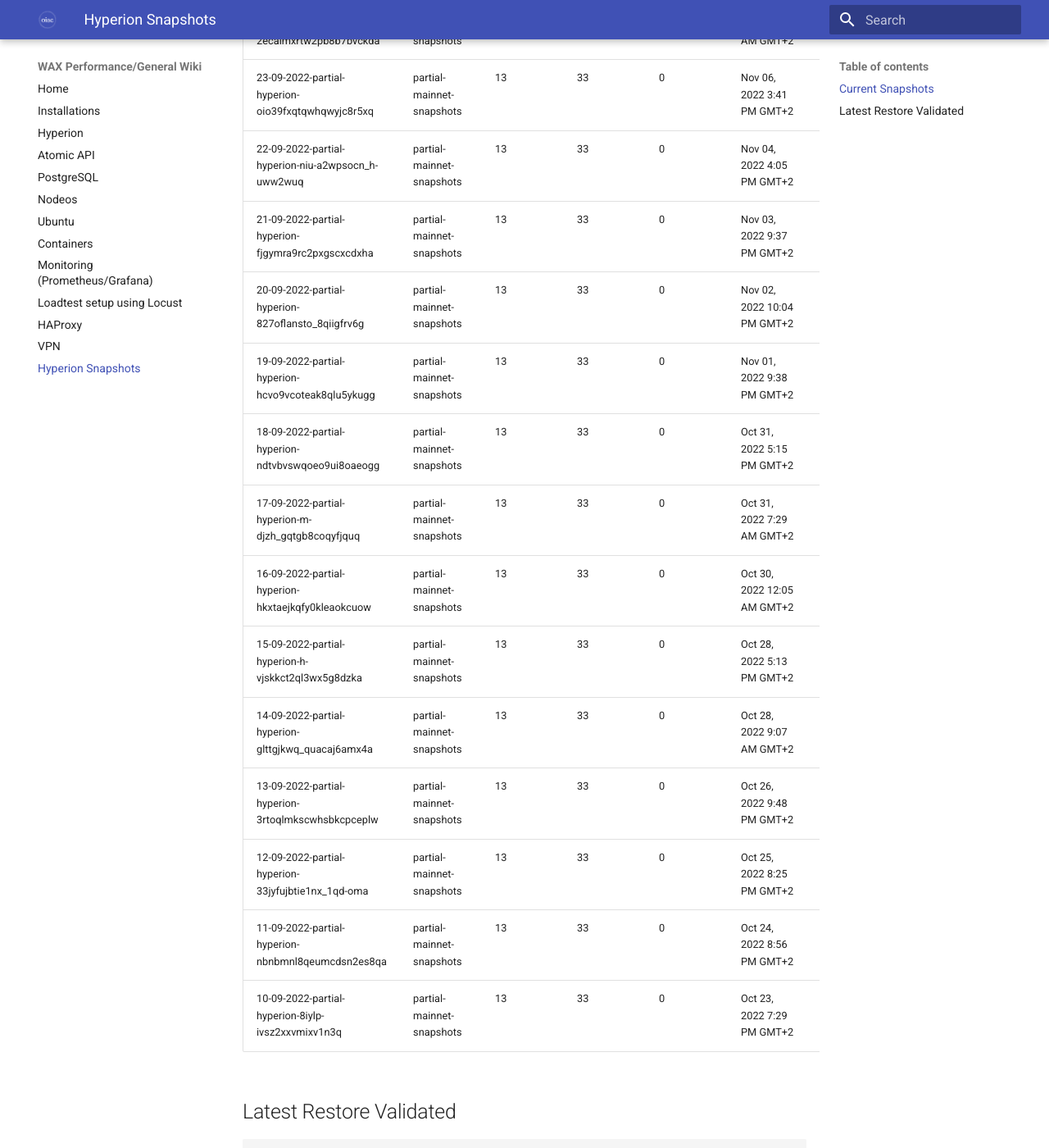
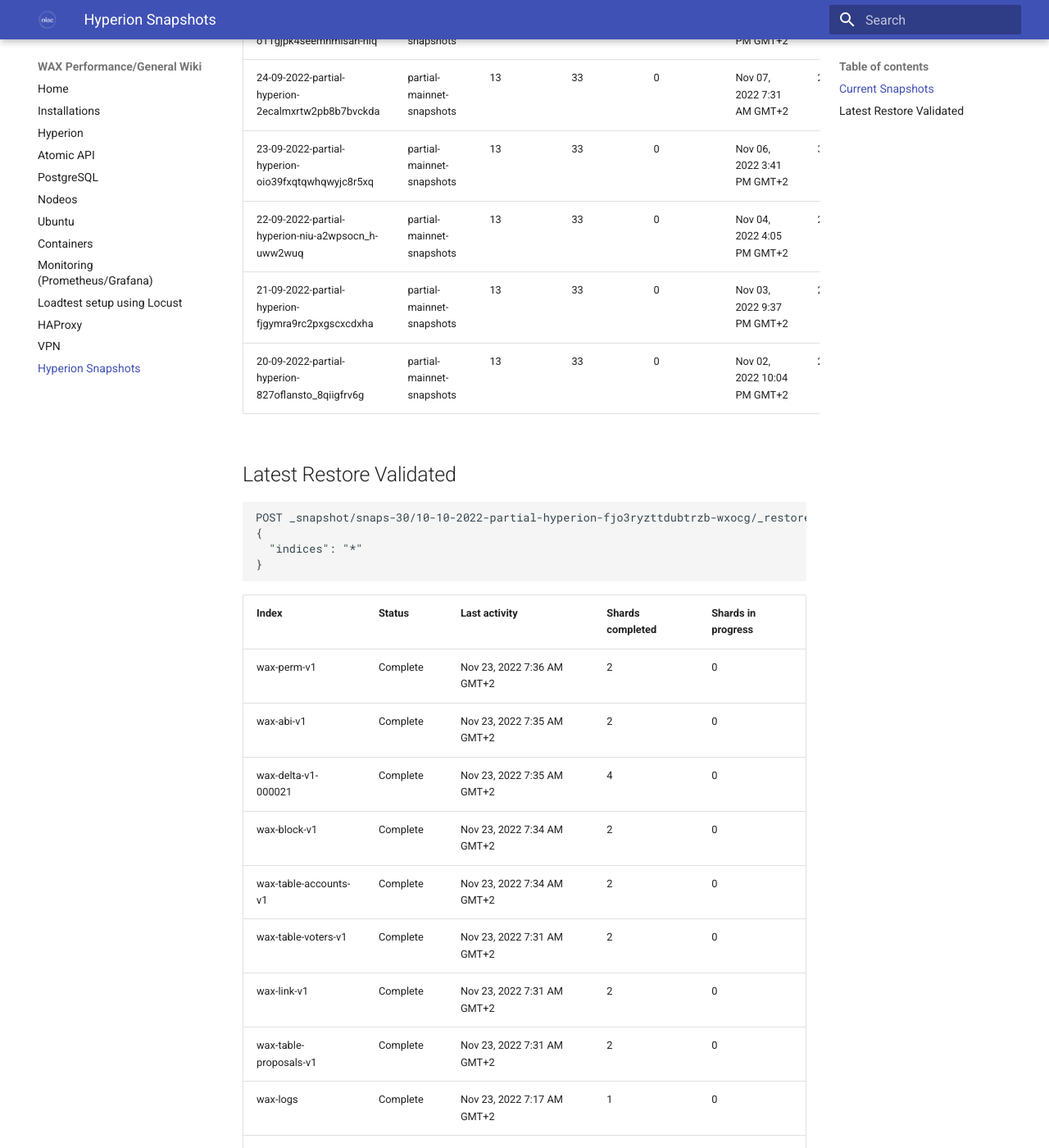
Before and after one commit to oneinacillian/wiki, an MkDocs documentation site: the page built from docs/snapshots.md, in a window 1280 px wide and 1400 px high, scrolled down 3577 px. Shown: the whole window at 82% size. Built offline with MkDocs 1.6.1 and Material for MkDocs 9.7.7, drawn with Linux system fonts in a browser that asks for light colours; some of the changed text lies outside the part shown.

Commit message:
snapshot for 14/10

```diff
--- a/docs/snapshots.md
+++ b/docs/snapshots.md
@@ -80,16 +81,6 @@
 | 22-09-2022-partial-hyperion-niu-a2wpsocn_h-uww2wuq | partial-mainnet-snapshots | 13      | 33     | 0             | Nov 04, 2022 4:05 PM GMT+2  | 22s      |
 | 21-09-2022-partial-hyperion-fjgymra9rc2pxgscxcdxha | partial-mainnet-snapshots | 13      | 33     | 0             | Nov 03, 2022 9:37 PM GMT+2  | 25s      |
 | 20-09-2022-partial-hyperion-827oflansto_8qiigfrv6g | partial-mainnet-snapshots | 13      | 33     | 0             | Nov 02, 2022 10:04 PM GMT+2 | 24s      |
-| 19-09-2022-partial-hyperion-hcvo9vcoteak8qlu5ykugg | partial-mainnet-snapshots | 13      | 33     | 0             | Nov 01, 2022 9:38 PM GMT+2  | 27s      |
-| 18-09-2022-partial-hyperion-ndtvbvswqoeo9ui8oaeogg | partial-mainnet-snapshots | 13      | 33     | 0             | Oct 31, 2022 5:15 PM GMT+2  | 15s      |
-| 17-09-2022-partial-hyperion-m-djzh_gqtgb8coqyfjquq | partial-mainnet-snapshots | 13      | 33     | 0             | Oct 31, 2022 7:29 AM GMT+2  | 21s      |
-| 16-09-2022-partial-hyperion-hkxtaejkqfy0kleaokcuow | partial-mainnet-snapshots | 13      | 33     | 0             | Oct 30, 2022 12:05 AM GMT+2 | 28s      |
-| 15-09-2022-partial-hyperion-h-vjskkct2ql3wx5g8dzka | partial-mainnet-snapshots | 13      | 33     | 0             | Oct 28, 2022 5:13 PM GMT+2  | 12s      |
-| 14-09-2022-partial-hyperion-glttgjkwq_quacaj6amx4a | partial-mainnet-snapshots | 13      | 33     | 0             | Oct 28, 2022 9:07 AM GMT+2  | 30s      |
-| 13-09-2022-partial-hyperion-3rtoqlmkscwhsbkcpceplw | partial-mainnet-snapshots | 13      | 33     | 0             | Oct 26, 2022 9:48 PM GMT+2  | 25s      |
-| 12-09-2022-partial-hyperion-33jyfujbtie1nx_1qd-oma | partial-mainnet-snapshots | 13      | 33     | 0             | Oct 25, 2022 8:25 PM GMT+2  | 25s      |
-| 11-09-2022-partial-hyperion-nbnbmnl8qeumcdsn2es8qa | partial-mainnet-snapshots | 13      | 33     | 0             | Oct 24, 2022 8:56 PM GMT+2  | 23s      |
-| 10-09-2022-partial-hyperion-8iylp-ivsz2xxvmixv1n3q | partial-mainnet-snapshots | 13      | 33     | 0             | Oct 23, 2022 7:29 PM GMT+2  | 26s      |
 
 ## Latest Restore Validated
 
```
Also changed, not shown: other parts of docs/snapshots.md (+1 -0 lines).
